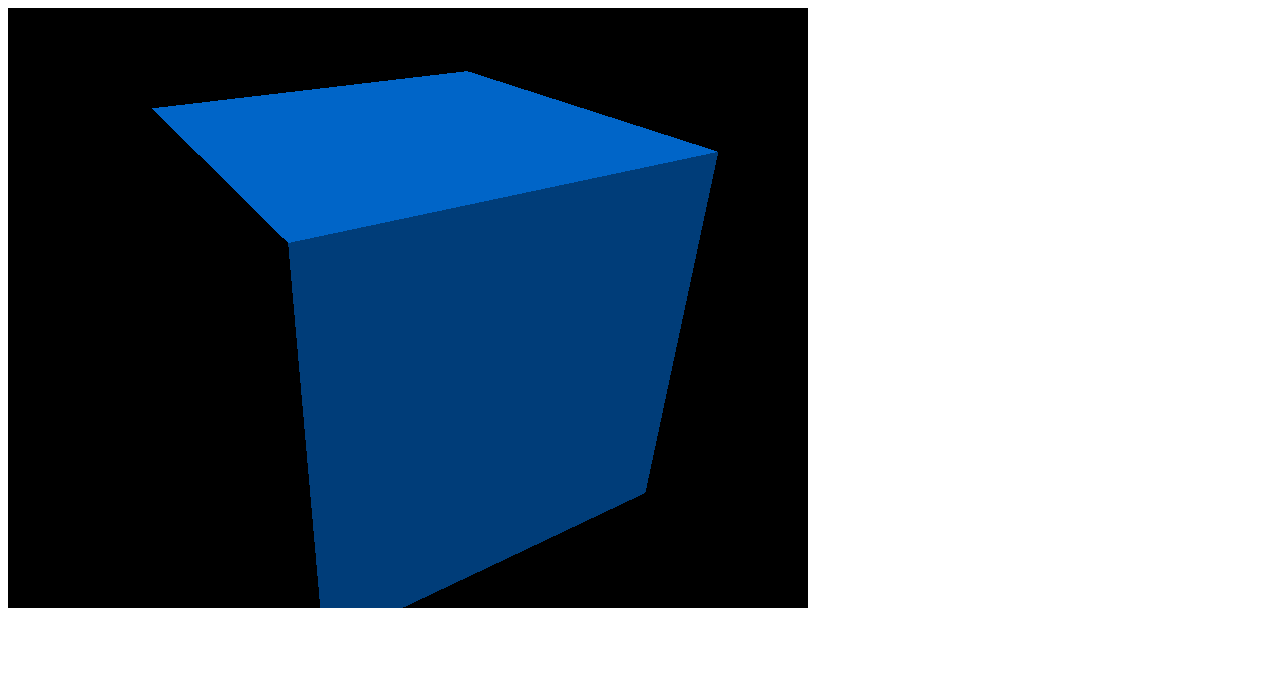
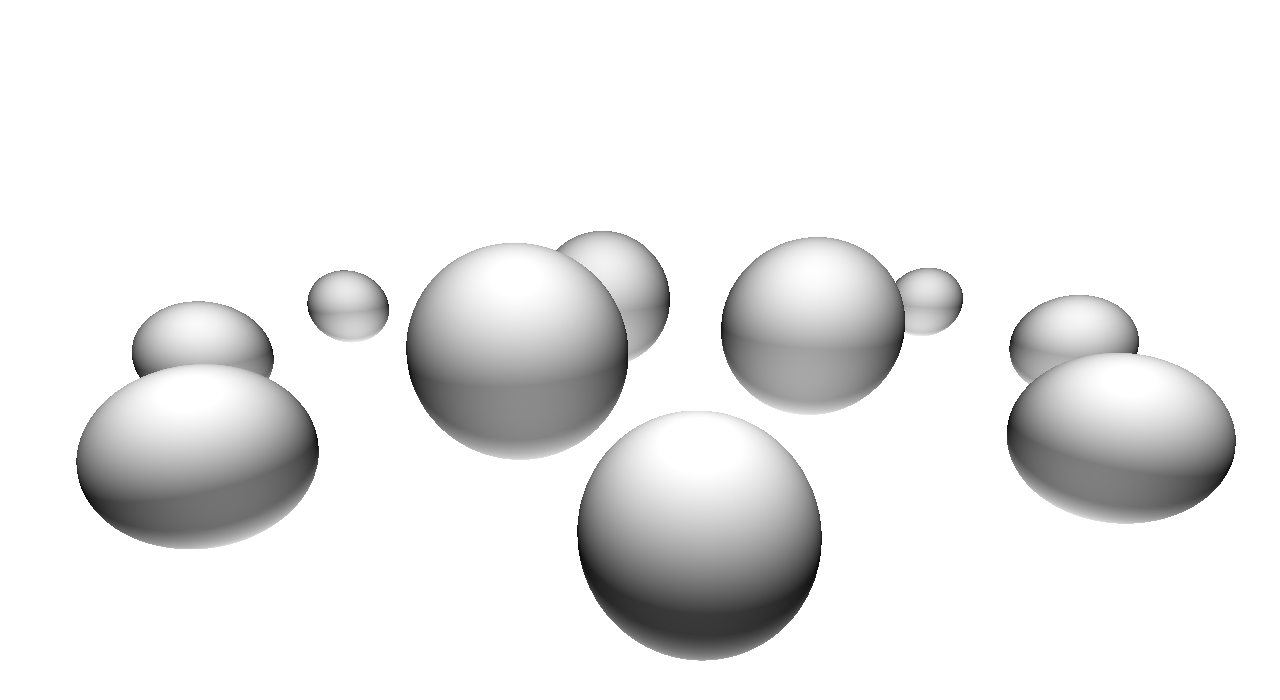
Before and after one commit to okashoi/three.js-practice, a plain HTML site: page index.html in a window 1280 px wide. Drawn offline with Linux system fonts and the light colour scheme; animation ran at ten frames a second.

Commit message:
create balls

```diff
--- a/index.html
+++ b/index.html
@@ -7,6 +7,6 @@
     <script src="index.js"></script>
 </head>
 <body>
-
+<div class="render-area"></div>
 </body>
 </html>
--- a/index.js
+++ b/index.js
@@ -1,44 +1,136 @@
 window.addEventListener('DOMContentLoaded', init);
+window.addEventListener('mousemove', onWindowMousemove);
+window.addEventListener('mousedown', onWindowMousedown);
+
+var renderer, scene, camera, mouse, raycaster;
+var states = {
+    innerTheta: 0,
+    outerTheta: 0
+};
+
+var InnerBall = function (offsetTheta) {
+    this.material = new THREE.MeshLambertMaterial({color: 0xffffff});
+    this.geometry = new THREE.SphereGeometry(16, 64, 64);
+    this.mesh = new THREE.Mesh(this.geometry, this.material);
+
+    this.offsetTheta = offsetTheta;
+};
+
+InnerBall.prototype.update = function () {
+    this.mesh.position.x = 30 * Math.cos(states.innerTheta + this.offsetTheta);
+    this.mesh.position.z = 30 * Math.sin(states.innerTheta + this.offsetTheta);
+};
+
+var OuterBall = function (offsetTheta) {
+    this.material = new THREE.MeshLambertMaterial({color: 0xffffff});
+    this.geometry = new THREE.SphereGeometry(8, 64, 64);
+    this.mesh = new THREE.Mesh(this.geometry, this.material);
+
+    this.offsetTheta = offsetTheta;
+};
+
+OuterBall.prototype.update = function () {
+    this.mesh.position.x = 70 * Math.cos(states.outerTheta + this.offsetTheta);
+    this.mesh.position.z = 70 * Math.sin(states.outerTheta + this.offsetTheta);
+};
 
 function init() {
-    var screenWidth = 800;
-    var screenHeight = 600;
+    //--------------------------
+    // animation configurations
+    //--------------------------
+    // screen
+    var screenWidth = window.innerWidth;
+    var screenHeight = window.innerHeight;
+    // camera
+    var angleOfView = 75;
+    var nearClip = 1;
+    var farClip = 5e3;
 
-    var renderer = new THREE.WebGLRenderer();
+    //-------
+    // setup
+    //-------
+    // renderer
+    renderer = new THREE.WebGLRenderer();
     renderer.setSize(screenWidth, screenHeight);
-    document.body.appendChild(renderer.domElement);
+    renderer.setClearColor(0xffffff, 1.0);
+    document.getElementsByClassName('render-area')[0].appendChild(renderer.domElement);
+    // scene
+    scene = new THREE.Scene();
+    // camera
+    var aspectRatio = screenWidth / screenHeight;
+    camera = new THREE.PerspectiveCamera(angleOfView, aspectRatio, nearClip, farClip);
+    camera.position.set(0, 20, 100);
+    camera.lookAt(new THREE.Vector3(0, -10, 20));
 
-    var angleOfView = 45;
-    var aspectRatio = screenWidth / screenHeight;
-    var nearClip = 1;
-    var farClip = 10000;
-    var camera = new THREE.PerspectiveCamera(angleOfView, aspectRatio, nearClip, farClip);
-    camera.position.set(0, 0, 1000);
+    // lights
+    light1 = new THREE.DirectionalLight(0xffffff);
+    light1.position.set(0, -100, 0);
+    scene.add(light1);
 
+    var light2 = new THREE.PointLight(0xffffff, 1.3, 1000, 2);
+    light2.position.set(0, 100, 100);
+    scene.add(light2);
 
-    var scene = new THREE.Scene();
+    // mouse
+    mouse = new THREE.Vector2();
+    // raycaster
+    raycaster = new THREE.Raycaster();
 
-    var cubeWidth = 500;
-    var cubeHeight = 500;
-    var cubeDepth = 500;
-    var cubeGeometry = new THREE.BoxGeometry(cubeWidth, cubeHeight, cubeDepth);
-    var cubeMaterial = new THREE.MeshPhongMaterial({ color: 0x0080ff });
-    var cube = new THREE.Mesh(cubeGeometry, cubeMaterial);
-    scene.add(cube);
+    //----------------
+    // put 3D objects
+    //----------------
+    var innerBallsCount = 3;
+    var innerBalls = [];
+    for (i = 0; i < innerBallsCount; i++) {
+        var ball = new InnerBall(i * 2 * Math.PI / innerBallsCount);
+        innerBalls.push(ball);
+        scene.add(ball.mesh);
+    }
+    var outerBallsCount = 10;
+    var outerBalls = [];
+    for (i = 0; i < outerBallsCount; i++) {
+        var ball = new OuterBall(i * 2 * Math.PI / outerBallsCount);
+        outerBalls.push(ball);
+        scene.add(ball.mesh);
+    }
 
-    var light = new THREE.DirectionalLight(0xffffff);
-    scene.add(light);
-    light.position.set(1, 1, 1);
+    draw();
+    function draw() {
+        requestAnimationFrame(draw);
 
+        states.innerTheta += Math.PI / 1000;
+        states.innerTheta %= 2 * Math.PI;
 
-    tick();
+        states.outerTheta += Math.PI / 600;
+        states.outerTheta %= 2 * Math.PI;
 
-    function tick() {
-        requestAnimationFrame(tick);
+        innerBalls.map(function (ball) {
+            ball.update();
+        });
 
-        cube.rotation.x += 0.01;
-        cube.rotation.y += 0.01;
+        outerBalls.map(function (ball) {
+            ball.update();
+        });
 
+        // re-render
         renderer.render(scene, camera);
     }
 }
+
+function onWindowMousemove(event) {
+    mouse.x = (event.clientX / renderer.domElement.clientWidth) * 2 - 1;
+    mouse.y = - (event.clientY / renderer.domElement.clientHeight) * 2 + 1;
+}
+
+function onWindowMousedown(event) {
+    if (event.target != renderer.domElement) {
+        return true;
+    }
+
+    raycaster.setFromCamera(mouse, camera);
+
+    var objects = raycaster.intersectObjects(scene.children);
+    if (objects.length > 0) {
+        alert('clicked');
+    }
+}
```
